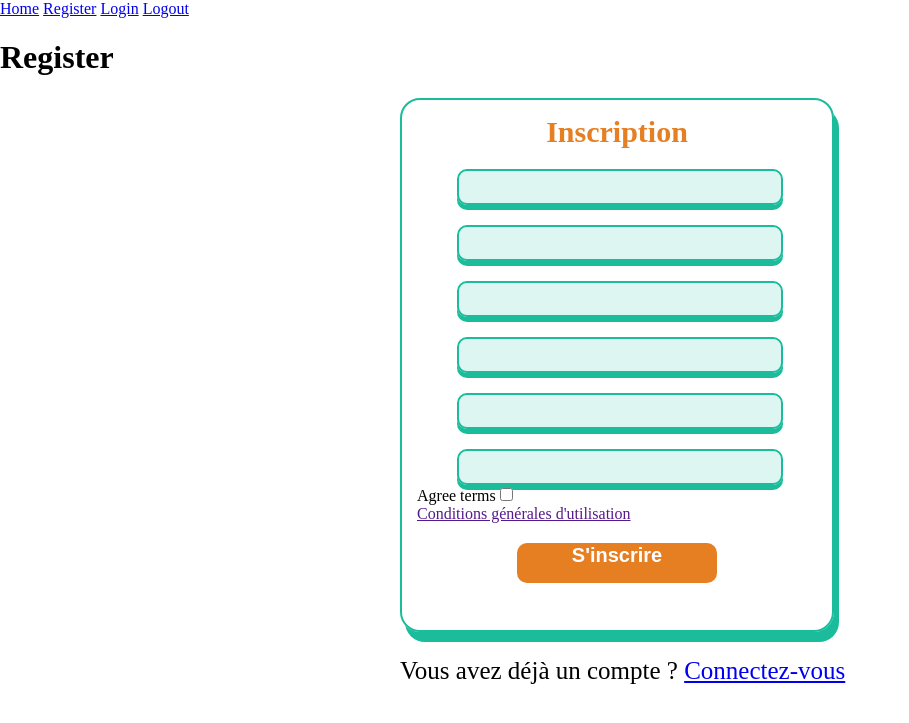
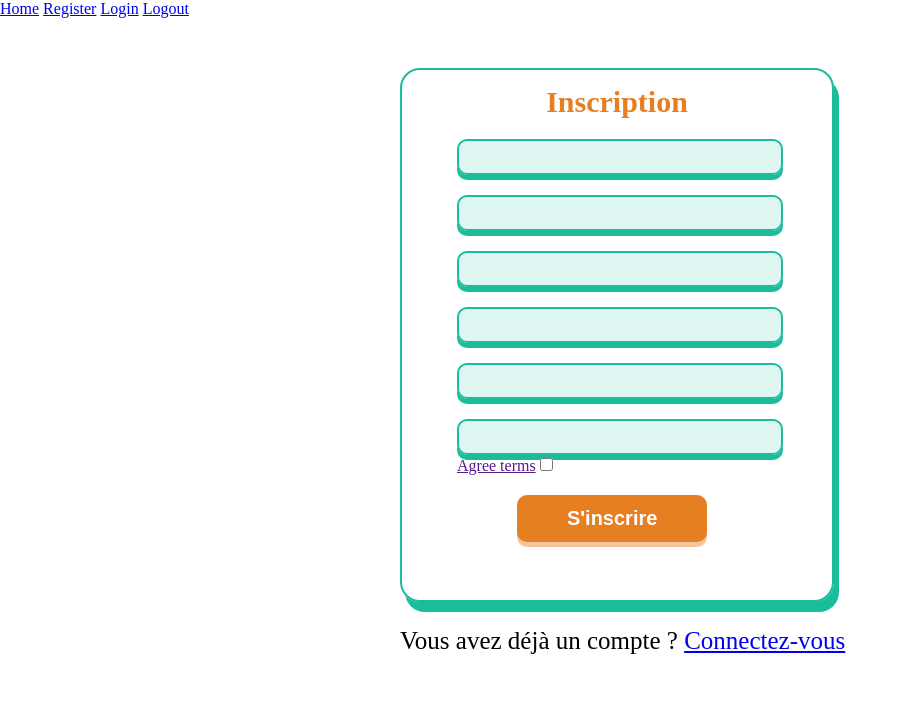
Before and after one commit to Akouzeha/PertFinder, a Symfony app: template templates/registration/register.html.twig in a window 1280 px wide. Shown: the top 723 px of the page, without its empty margins (0-909 px from the left). Run offline with Twig, Linux system fonts and the light colour scheme; the template is opened without the code that fills it, so the values that code supplies are empty; form fields are guessed from the names that the template uses; some libraries are stand-ins or nearby versions.

Commit message:
registeration form

```diff
--- a/public/css/style.css
+++ b/public/css/style.css
@@ -3,6 +3,9 @@ body{
     padding: 0;
     box-sizing: border-box;
 }
+/* ============================================== */
+/* Navigation Bar */
+
 
 /* the forms  */
 
@@ -15,6 +18,7 @@ body{
     border-radius: 20px;
     box-shadow: 5px 10px #1ABC9C;
     margin-left: 400px;
+    margin-top: 50px;
     float: center;
 
 }
@@ -60,6 +64,13 @@ body{
     margin-left: 400px;
 }
 
+.agree-terms{
+    margin-left: 40px;
+    font-size: 16px;
+    color: #1ABC9C;
+}
+
+
 /* ============================================== */
 
 /* the buttons */
@@ -70,12 +81,10 @@ body{
     font-size: 20px;
     font-weight: bold;
     border-radius: 10px;
-    width: 200px;
-    height: 40px;
-    padding-bottom: 20px;
+    padding: 12px 50px;
     transition-duration: 0.4s;
     margin-top: 20px;
-    text-align: center;
+    box-shadow: 0 5px rgba(230, 125, 34, 0.447);
 }
 .btn:hover{
     background-color: white;
@@ -83,5 +92,9 @@ body{
     border: 2px solid #E67E22;
     cursor: pointer;
 }
+.btn:active {
+    box-shadow: 0 0;
+    transform: translateY(4px);
+  }
 
 /* ============================================== */
--- a/src/Form/RegistrationFormType.php
+++ b/src/Form/RegistrationFormType.php
@@ -44,8 +44,7 @@ class RegistrationFormType extends AbstractType
             ])
             ->add('agreeTerms', CheckboxType::class, [
                 'mapped' => false,
-                'label' => 'J\'accepte les',
-
+                'label' => 'J\'accepte les conditions d\'utilisation',
                 'attr' => [
                     'class' => 'form-check-input'
                 ],
--- a/templates/registration/register.html.twig
+++ b/templates/registration/register.html.twig
@@ -7,7 +7,6 @@
         <div class="alert alert-danger" role="alert">{{ flash_error }}</div>
     {% endfor %}
 
-    <h1>Register</h1>
 
     {{ form_errors(registrationForm) }}
 
@@ -27,9 +26,9 @@
                 {{ form_widget(registrationForm.plainPassword.first, { 'attr': {'class': 'form-input'} }) }}
 
                 {{ form_widget(registrationForm.plainPassword.second, { 'attr': {'class': 'form-input'} }) }}
-                {{ form_row(registrationForm.agreeTerms) }} <a href="">Conditions générales d'utilisation</a>
-
-
+                <div class="agree-terms">
+                <a href="">{{ form_row(registrationForm.agreeTerms) }} </a>
+                </div>
                 <button type="submit" class="btn">S'inscrire</button>
 
         </div>
```
